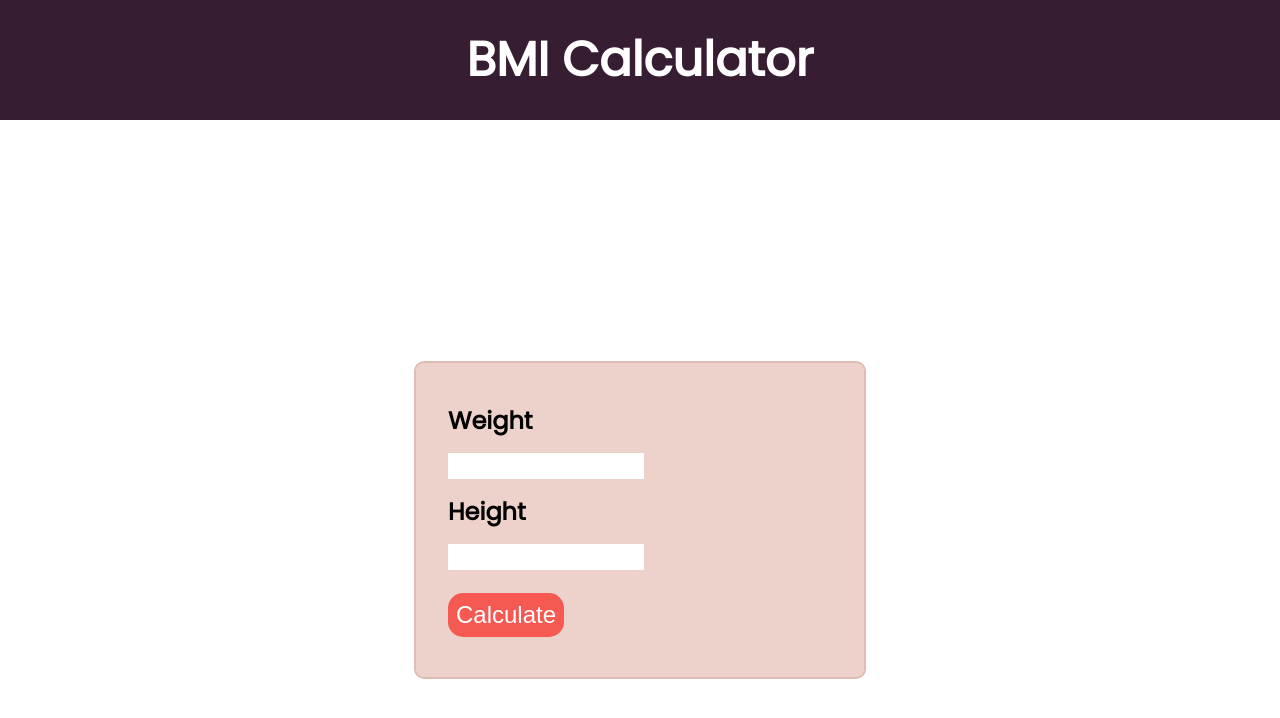
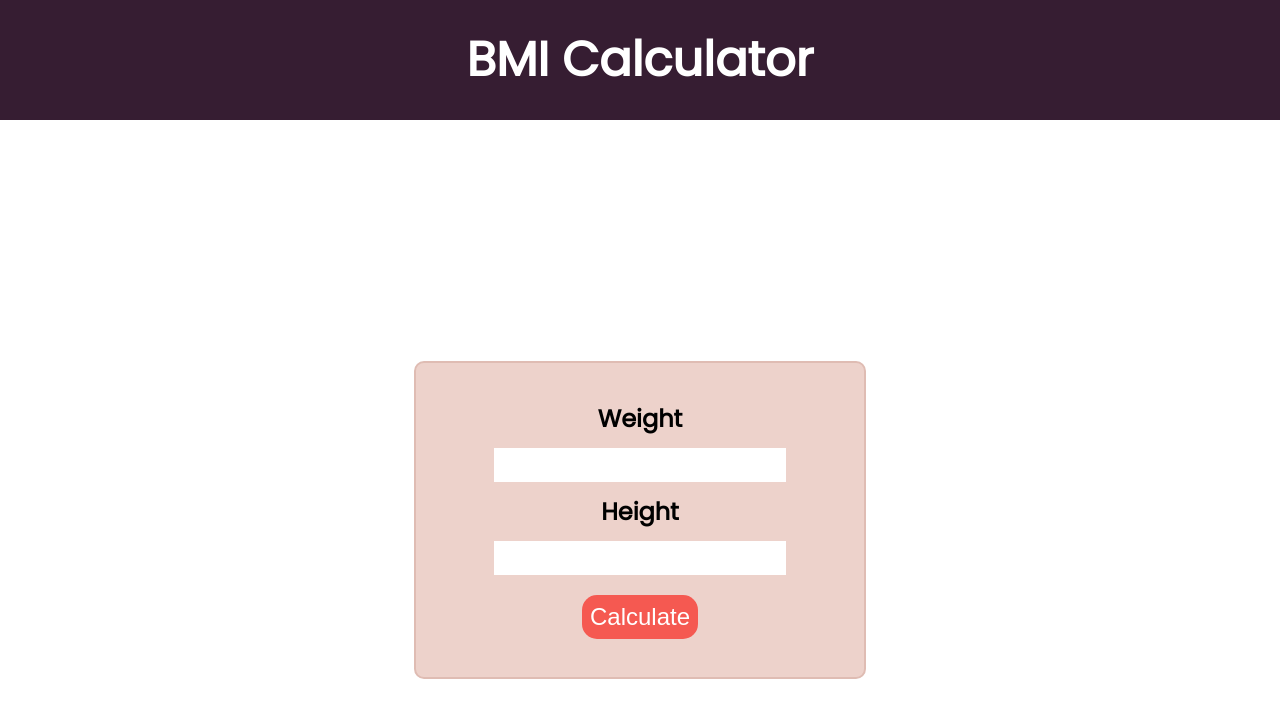
Before and after one commit to Martin853/BMI-Calculator, a React (Vite) app in the folder bmi-calculator/: page / in a window 1280 px wide. Shown: the top 718 px of the page. Built offline with nearby package versions, Linux system fonts and the light colour scheme; the HTML template or start-up script is replaced by a standard one.

Commit message:
Changed the form layout

```diff
--- a/bmi-calculator/src/components/Form.module.css
+++ b/bmi-calculator/src/components/Form.module.css
@@ -15,7 +15,7 @@
   display: flex;
   flex-direction: column;
   justify-content: space-around;
-  align-items: flex-start;
+  align-items: center;
 }
 
 .form > label {
@@ -24,10 +24,11 @@
 }
 
 .form > input {
-  width: 50%;
-  height: 1.5rem;
+  width: 75%;
+  height: 2rem;
   border: none;
   outline: none;
+  font-size: 1.5rem;
 }
 
 .form > button {
```
